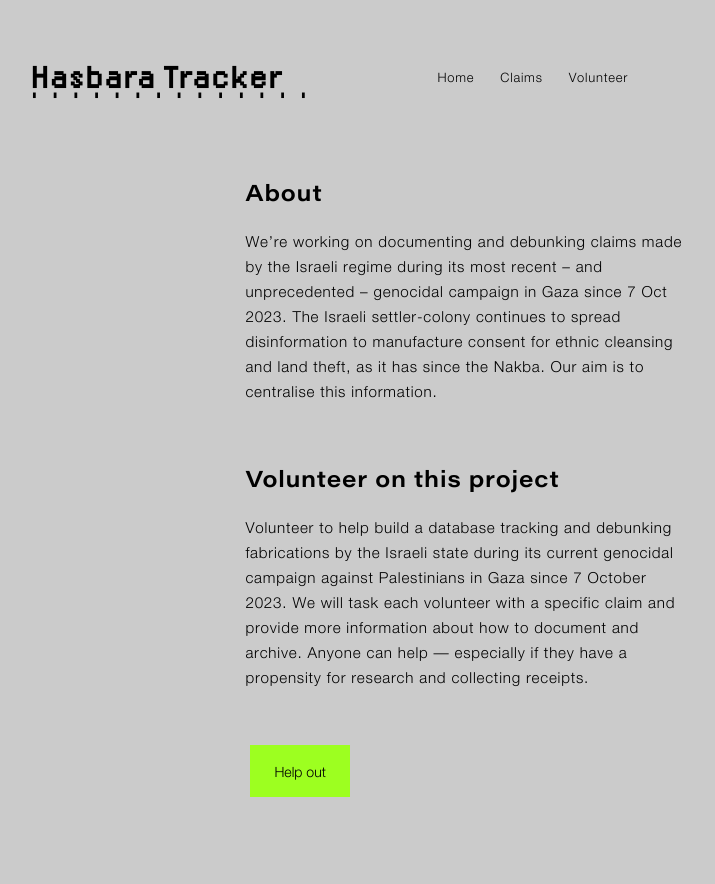
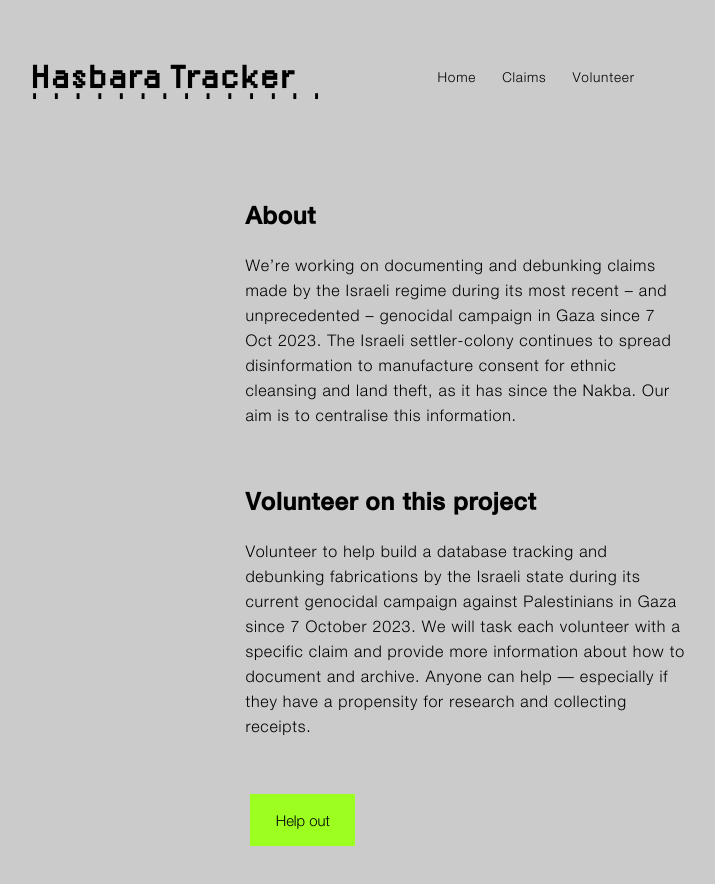
Before and after one commit to tamtzekin/hasbara-tracker, a React (Create React App) app: page / in a window 1280 px wide. Shown: the top 884 px of the page, without its empty margins (177-892 px from the left). Built offline with nearby package versions, Linux system fonts and the light colour scheme.

Commit message:
add helvetica neue med, font adjust

```diff
--- a/src/App.css
+++ b/src/App.css
@@ -20,6 +20,12 @@
     url("./fonts/helveticaneue_light.woff") format("woff");
 }
 
+@font-face {
+    font-family: 'HelveticaNeue_Medium';
+    src:url("./fonts/helveticaneue_medium.woff2") format("woff2"),
+    url("./fonts/helveticaneue_medium.woff") format("woff");
+}
+
 h1.homepage-heading {
     font-family: 'LoRes_Regular';
     font-size: 2.05em;
@@ -31,7 +37,7 @@ h1.homepage-heading {
 
 h2 {
     text-align: left;
-    font-family: 'AcuminPro_WideSemibold';
+    font-family: 'HelveticaNeue_Medium';
     position: relative;
     margin: 14% 0 0 0;
 }
@@ -39,7 +45,7 @@ h2 {
 body {
     background-color: #cbcbcb;
     font-family: 'HelveticaNeue_Light', Helvetica, sans-serif;
-    font-size: 0.95em;
+    font-size: 1em;
     letter-spacing: 0.8px;
     line-height: 25px;
     margin: 15% 26% 5% 29%;
@@ -75,10 +81,6 @@ button.dotted {
     font-family: 'Segoe UI', Tahoma, Geneva, Verdana, sans-serif;
 }
 
-a::selection {
-    background: #9dff20;
-}
-
 ::selection {
     background: #9dff20;
 }
@@ -99,12 +101,12 @@ a::selection {
 }
 
 .navbar a:hover {
-  text-decoration: underline;
+  text-decoration: dashed underline;
 }
 
 .content-container {
     position: absolute;
-    top: 5%;
+    /* padding-top: 10px; */
     left: 21%;
     margin: 6% 32.5% 0 12%;
     padding-bottom: 10%;
```
